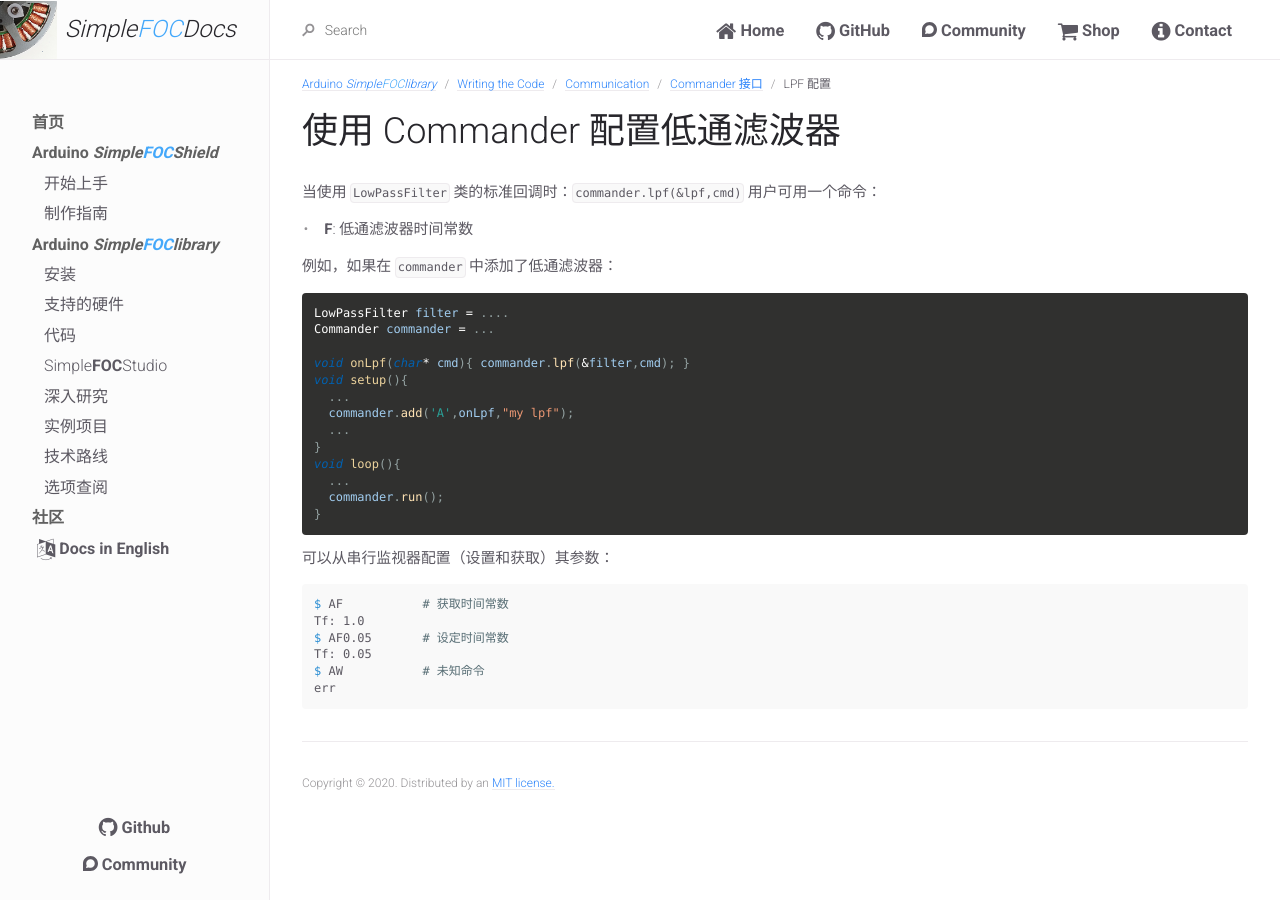
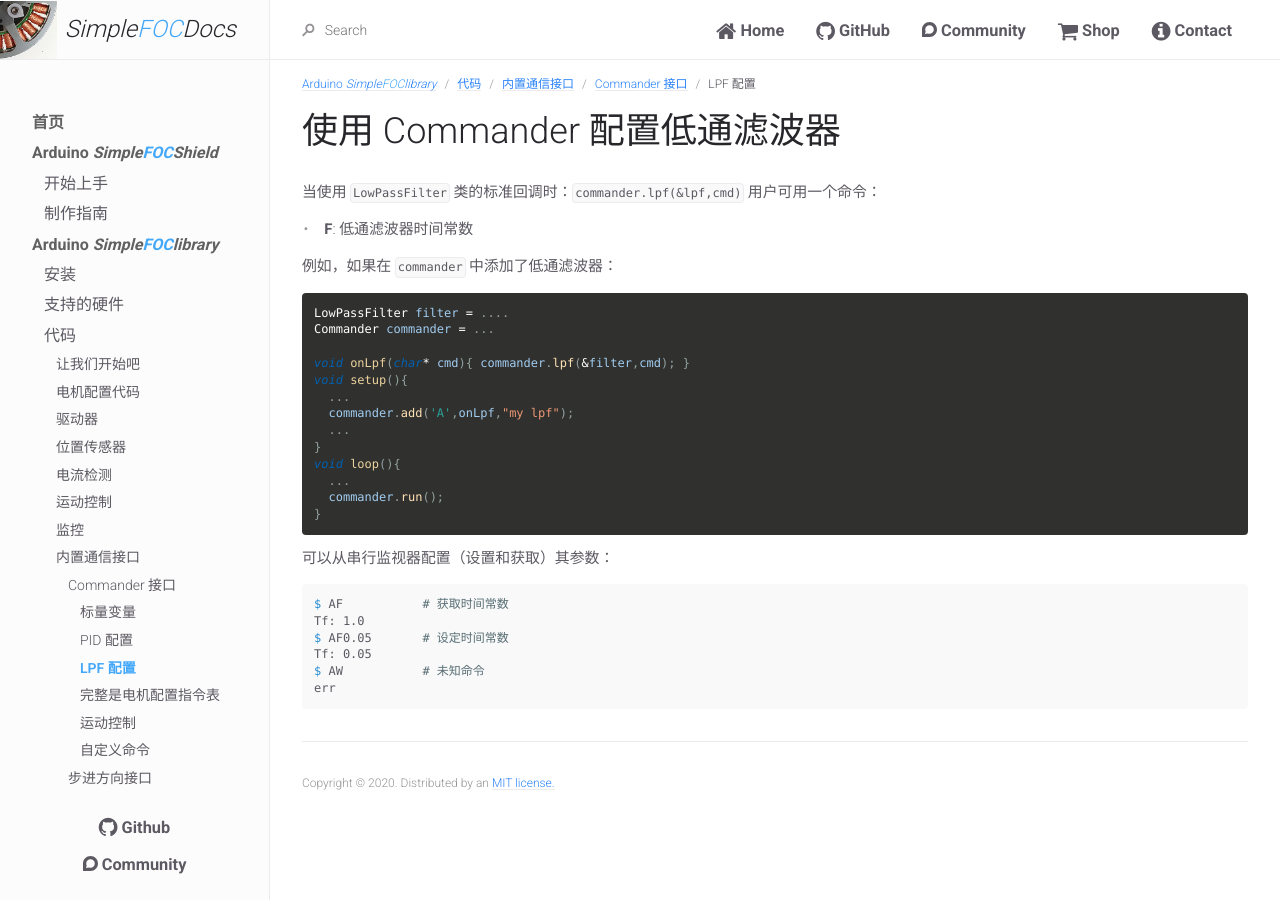
Before and after one commit to simplefoc/docs_chinese, a Jekyll site: the page built from docs/simplefoc_library/code/communication/commander/lpf.md, in a window 1280 px wide. Built offline with Jekyll 4.4.1, drawn with Linux system fonts in a browser that asks for light colours.

Commit message:
改标题

```diff
--- a/docs/simplefoc_library/code/communication/commander/custom.md
+++ b/docs/simplefoc_library/code/communication/commander/custom.md
@@ -4,8 +4,8 @@ title: 自定义命令
 nav_order: 6
 permalink: /commander_custom
 parent: Commander 接口
-grand_parent: Communication
-grand_grand_parent: Writing the Code
+grand_parent: 内置通信接口
+grand_grand_parent: 代码
 grand_grand_grand_parent: Arduino <span class="simple">Simple<span class="foc">FOC</span>library</span>
 ---
 
--- a/docs/simplefoc_library/code/communication/commander/lpf.md
+++ b/docs/simplefoc_library/code/communication/commander/lpf.md
@@ -4,8 +4,8 @@ title: LPF 配置
 nav_order: 3
 permalink: /commander_lpf
 parent: Commander 接口
-grand_parent: Communication
-grand_grand_parent: Writing the Code
+grand_parent: 内置通信接口
+grand_grand_parent: 代码
 grand_grand_grand_parent: Arduino <span class="simple">Simple<span class="foc">FOC</span>library</span>
 ---
 
--- a/docs/simplefoc_library/code/communication/commander/motion.md
+++ b/docs/simplefoc_library/code/communication/commander/motion.md
@@ -4,8 +4,8 @@ title: 运动控制
 nav_order: 5
 permalink: /commander_target
 parent: Commander 接口
-grand_parent: Communication
-grand_grand_parent: Writing the Code
+grand_parent: 内置通信接口
+grand_grand_parent: 代码
 grand_grand_grand_parent: Arduino <span class="simple">Simple<span class="foc">FOC</span>library</span>
 ---
 
--- a/docs/simplefoc_library/code/communication/commander/motor.md
+++ b/docs/simplefoc_library/code/communication/commander/motor.md
@@ -4,8 +4,8 @@ title: 完整是电机配置指令表
 nav_order: 4
 permalink: /commander_motor
 parent: Commander 接口
-grand_parent: Communication
-grand_grand_parent: Writing the Code
+grand_parent: 内置通信接口
+grand_grand_parent: 代码
 grand_grand_grand_parent: Arduino <span class="simple">Simple<span class="foc">FOC</span>library</span>
 ---
 
--- a/docs/simplefoc_library/code/communication/commander/pid.md
+++ b/docs/simplefoc_library/code/communication/commander/pid.md
@@ -4,8 +4,8 @@ title: PID 配置
 nav_order: 2
 permalink: /commander_pid
 parent: Commander 接口
-grand_parent: Communication
-grand_grand_parent: Writing the Code
+grand_parent: 内置通信接口
+grand_grand_parent: 代码
 grand_grand_grand_parent: Arduino <span class="simple">Simple<span class="foc">FOC</span>library</span>
 ---
 
--- a/docs/simplefoc_library/code/communication/commander/scalar.md
+++ b/docs/simplefoc_library/code/communication/commander/scalar.md
@@ -4,8 +4,8 @@ title: 标量变量
 nav_order: 1
 permalink: /commander_scalar
 parent: Commander 接口
-grand_parent: Communication
-grand_grand_parent: Writing the Code
+grand_parent: 内置通信接口
+grand_grand_parent: 代码
 grand_grand_grand_parent: Arduino <span class="simple">Simple<span class="foc">FOC</span>library</span>
 ---
 
```
